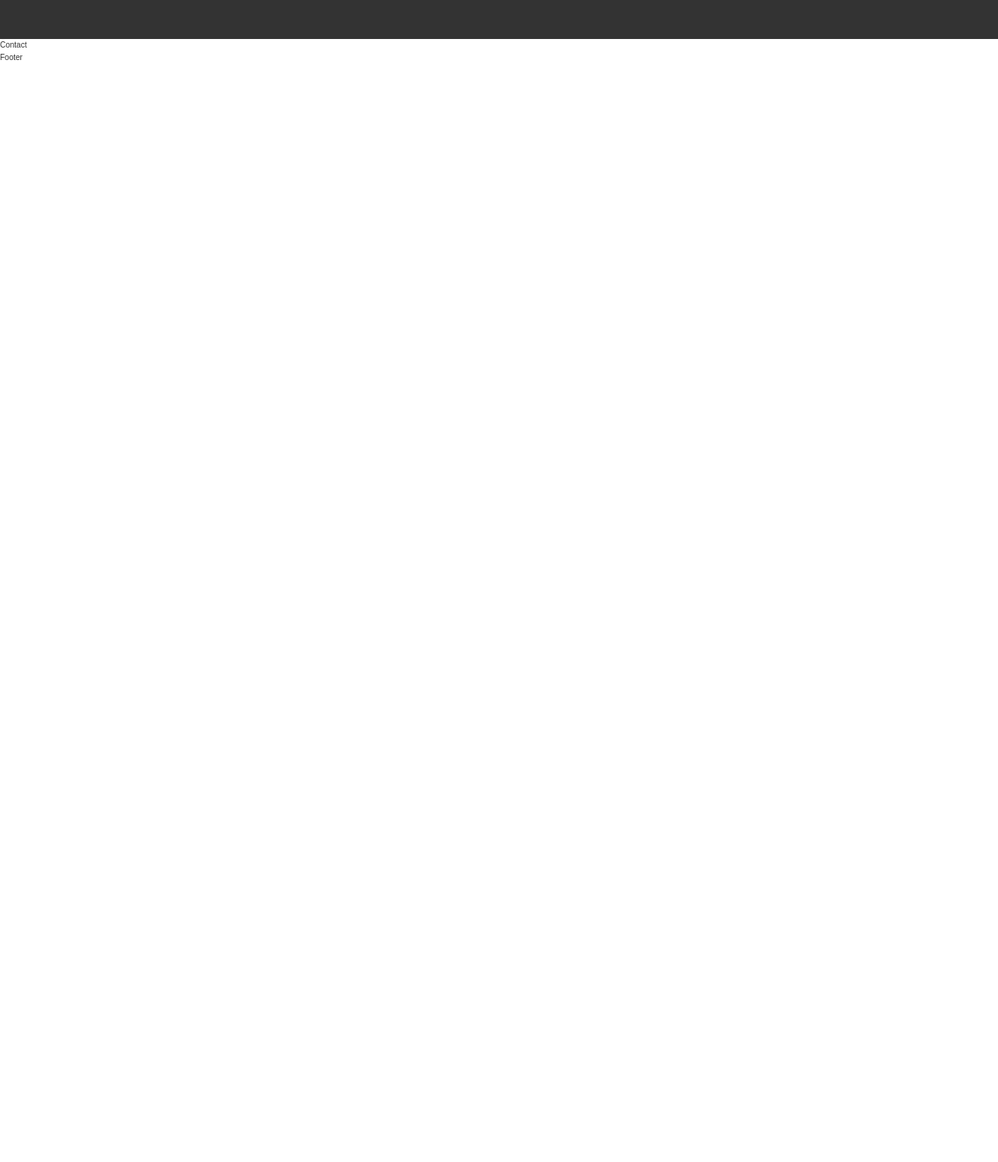
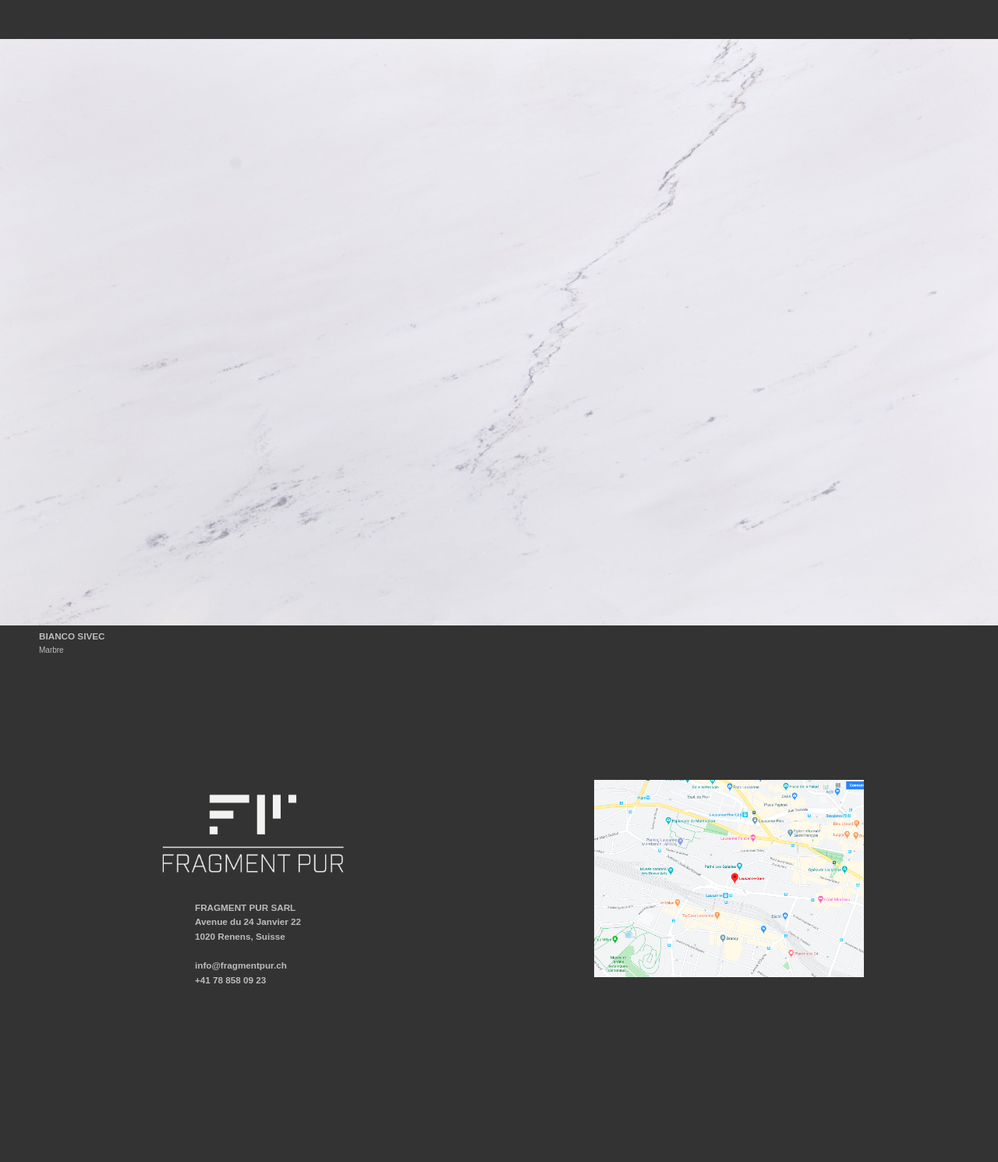
Before and after one commit to jonathandennis/Fragment-Pur, a website: page index.html in a window 1280 px wide. Shown: the part 3035-4525 px from the top of the page at 78% size. Before the commit the page ends 3117 px from the top, so only its background shows below. Drawn offline with Linux system fonts and the light colour scheme; a web font is replaced by a local one.

Commit message:
build update 29.04

```diff
--- a/index.html
+++ b/index.html
@@ -112,17 +112,35 @@
                         <h3 class="card__head">Infinito</h3>
                         <p class="card__type">Marbre</p>
                     </figure>
-
+                </div>
+            </section>
+            <section class="detail">
+                <div class="detail__content">
+                    <img src="img/materials/BiancoSivec1.jpg" class="detail__img" alt="BiancoSivec">
+                    <h3 class="detail__head">Bianco Sivec</h3>
+                        <p class="detail__type">Marbre</p>
+                </div>
+            </section>
+            <section class="contact">
+                <div class="contact__text-box">
+                    <img src="img/FP-13_wht.png" class="contact__logo" alt="Fragment Pur logo">
+                    <h3 class="contact__address">
+                        FRAGMENT PUR SARL<br>
+                        Avenue du 24 Janvier 22<br>
+                        1020 Renens, Suisse<br>
+                        <br>
+                        info@fragmentpur.ch<br>
+                        +41 78 858 09 23
+                    </h3>
+                </div>
+                <div class="contact__map-box">
+                    <img src="img/googlemaps.png" class="contact__map" alt="google map location">
                 </div>
             </section>
 
-            <section class="contact">
-                Contact
-            </section>
-
         </main>
-        <footer class="footer">
+        <!-- <footer class="footer">
             Footer
-        </footer>
+        </footer> -->
     </body>
 </html>
--- a/sass/_contact.scss
+++ b/sass/_contact.scss
@@ -1,3 +1,33 @@
 .contact {
+    height: 80vh;
+    background-color: $color-primary-dark;
+    font-family: $font-display;
+    color: $color-grey-light-2;
+    padding-top: 15rem;
 
+    display: flex;
+
+    &__text-box {
+        width: 40%;
+        margin-top: 1rem;
+    }
+
+    &__logo {
+        width: 25rem;
+        margin-left: 20rem;
+        margin-bottom: 2rem;
+    }
+
+    &__address {
+        margin-left: 25rem;
+    }
+
+    &__map-box {
+        width: 60%;
+    }
+
+    &__map {
+        width: 45%;
+        margin-left: 25rem;
+    }
 }
--- a/sass/_stock.scss
+++ b/sass/_stock.scss
@@ -9,8 +9,8 @@
 
     &__list {
         width: 25%;
-        margin-left: 3rem;
-        margin-top: 3rem;
+        margin-left: 8rem;
+        margin-top: 5rem;
 
         &-head {
             margin-top: 2rem;
@@ -36,6 +36,7 @@
         display: grid;
         grid-template-rows: repeat(2, 1fr);
         grid-template-columns: repeat(2, 1fr);
+        justify-content: space-between;
     }
 
 
--- a/sass/components/_card.scss
+++ b/sass/components/_card.scss
@@ -1,11 +1,13 @@
 .card {
-    height: 20rem;
+    height: 24rem;
     width: 30rem;
+    border-radius: 3px;
 
 
     &__img {
         background-size: cover;
-        height: 13rem;
+        height: 20rem;
         width: 30rem;
+        border-radius: 3px;
     }
 }
--- /dev/null
+++ b/sass/components/_detail.scss
@@ -0,0 +1,27 @@
+.detail {
+    height: 100vh;
+    background-color: $color-primary-dark;
+
+    &__content {
+
+    }
+
+    &__img {
+        background-size: cover;
+        width: 100%;
+        height: 94vh;
+    }
+
+    &__head {
+        font-family: $font-display;
+        color: $color-grey-light-2;
+        text-transform: uppercase;
+        margin-left: 5rem;
+    }
+
+    &__type {
+        font-family: $font-display;
+        color: $color-grey-light-2;
+        margin-left: 5rem;
+    }
+}
--- a/sass/main.scss
+++ b/sass/main.scss
@@ -10,3 +10,4 @@
 @import "footer";
 
 @import "components/card";
+@import "components/detail";
```
Also changed, not shown: css/style.css, img/googlemaps.png (added).
